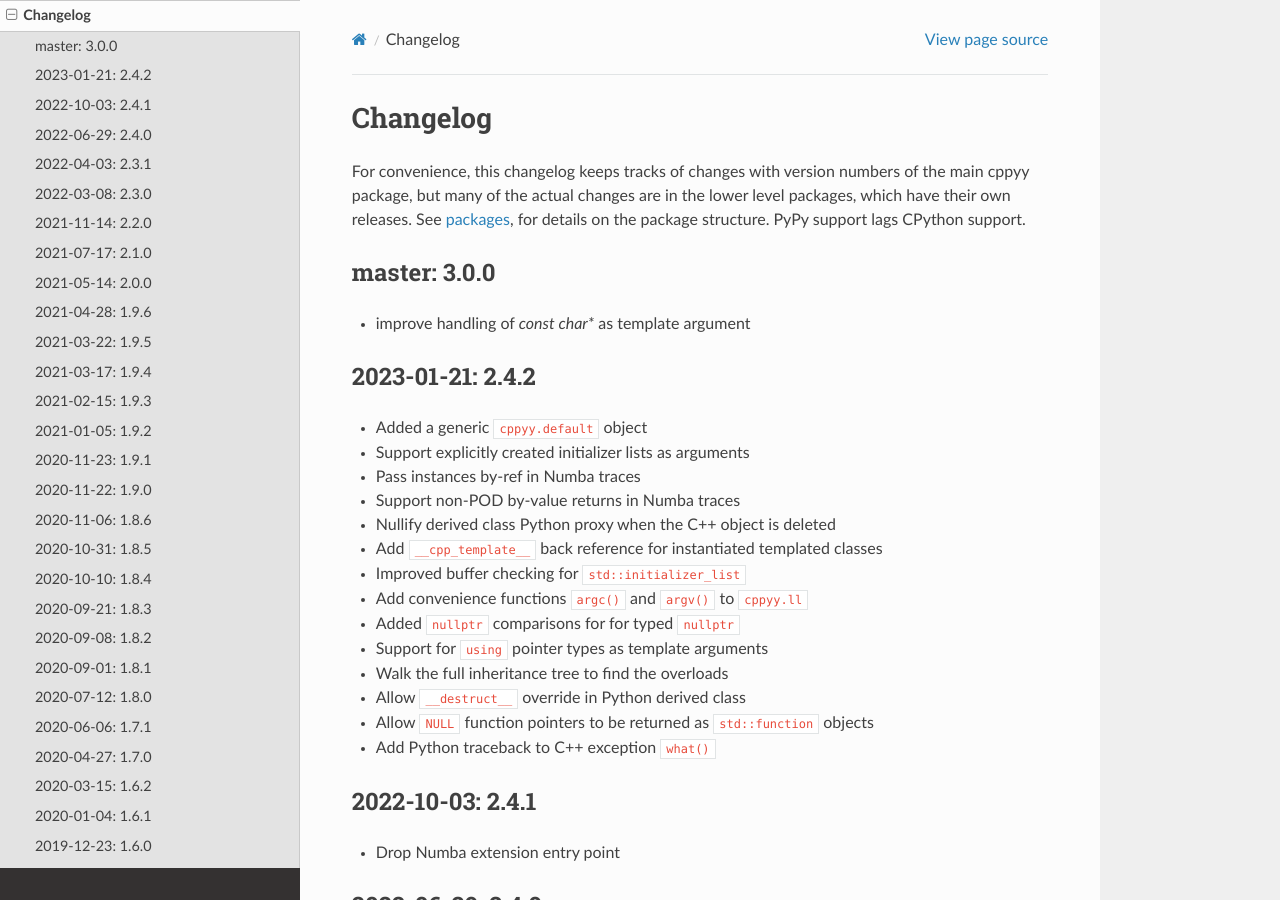
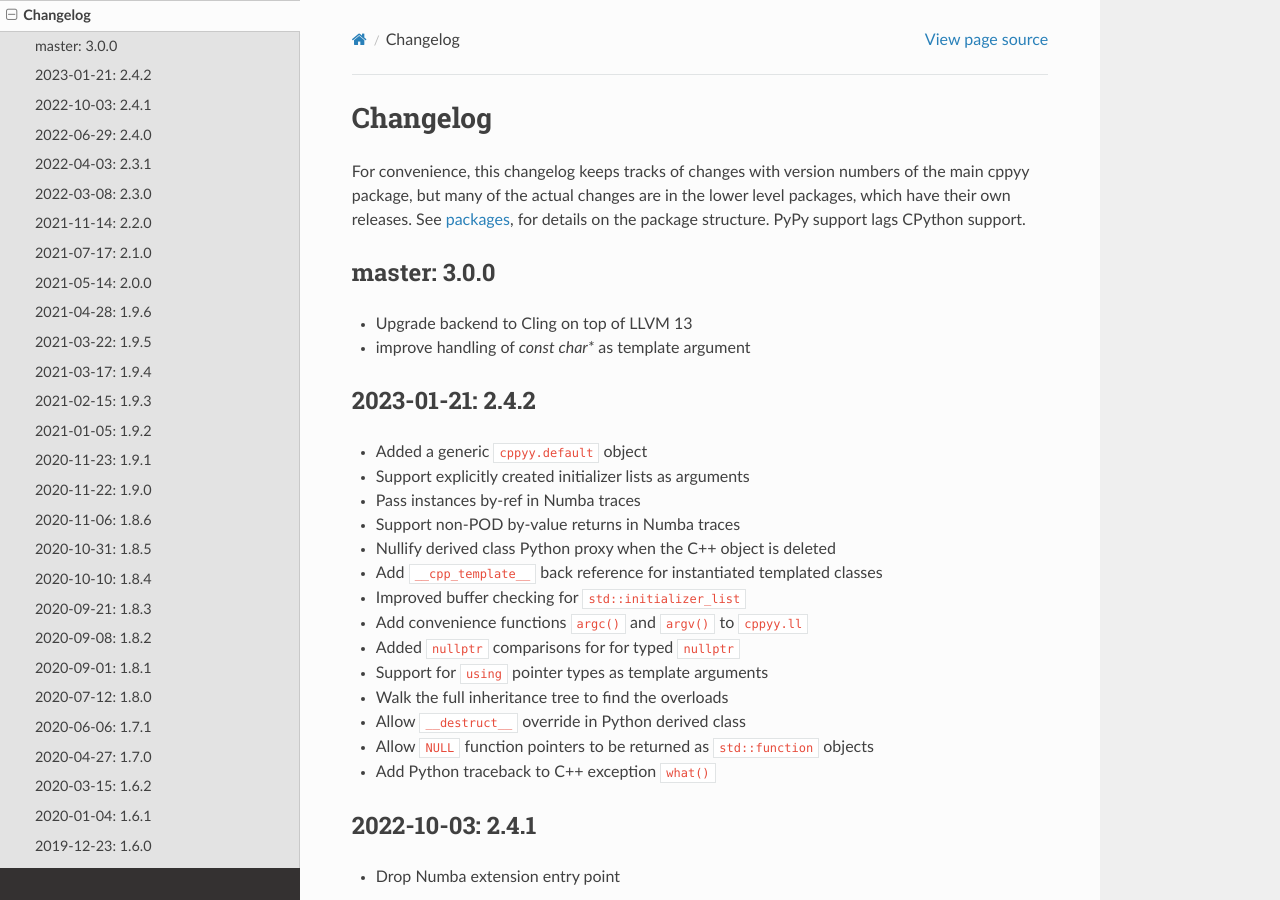
Before and after one commit to wlav/cppyy, a Sphinx documentation site: the page built from doc/source/changelog.rst, in a window 1280 px wide and 900 px high. Built offline with Sphinx 7.4.7 and the Read the Docs theme 2.0.0, drawn with Linux system fonts in a browser that asks for light colours.

Commit message:
update backend to LLVM 13

```diff
--- a/doc/source/changelog.rst
+++ b/doc/source/changelog.rst
@@ -12,6 +12,7 @@ PyPy support lags CPython support.
 master: 3.0.0
 -------------
 
+* Upgrade backend to Cling on top of LLVM 13
 * improve handling of `const char*` as template argument
 
 
```
